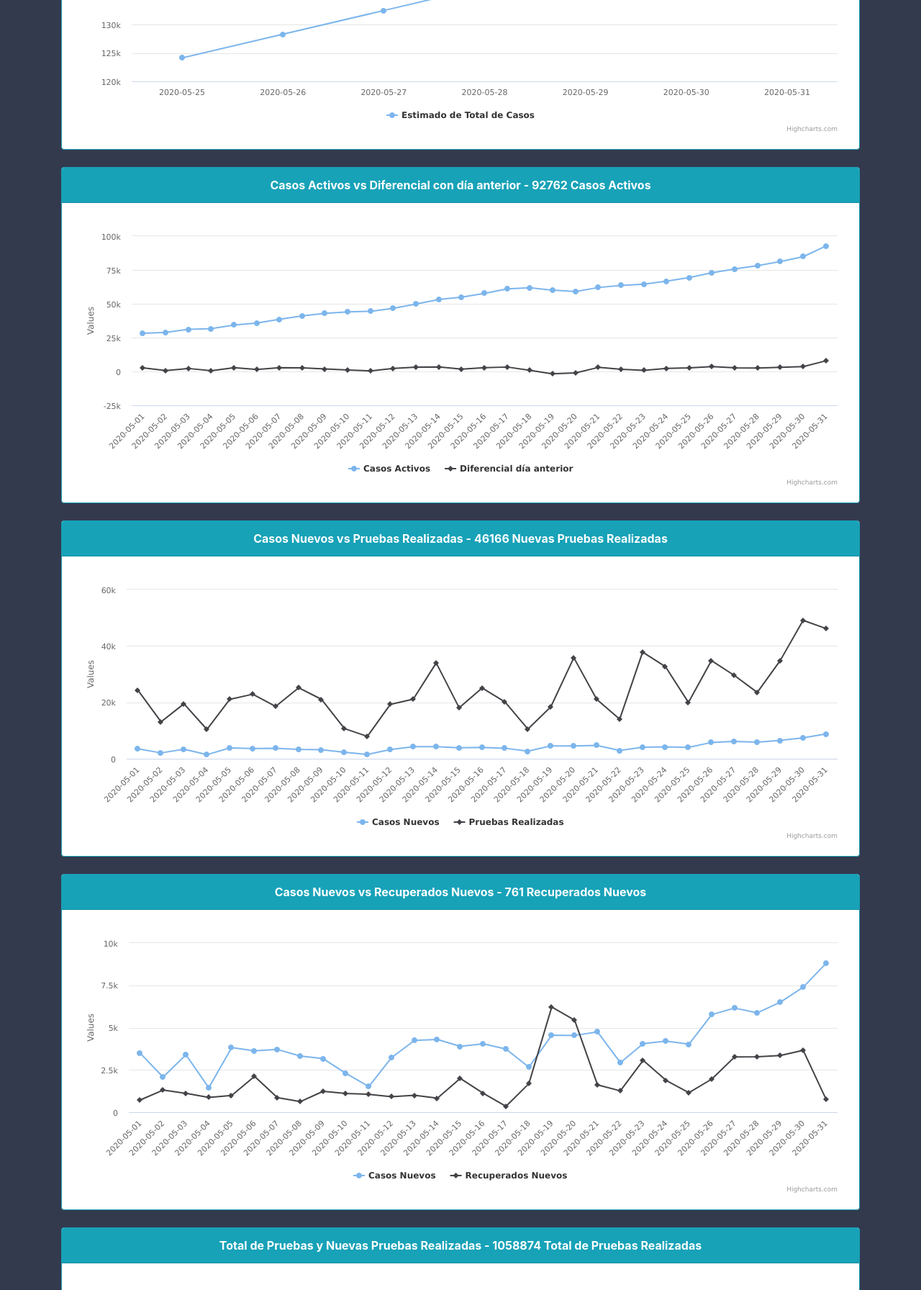
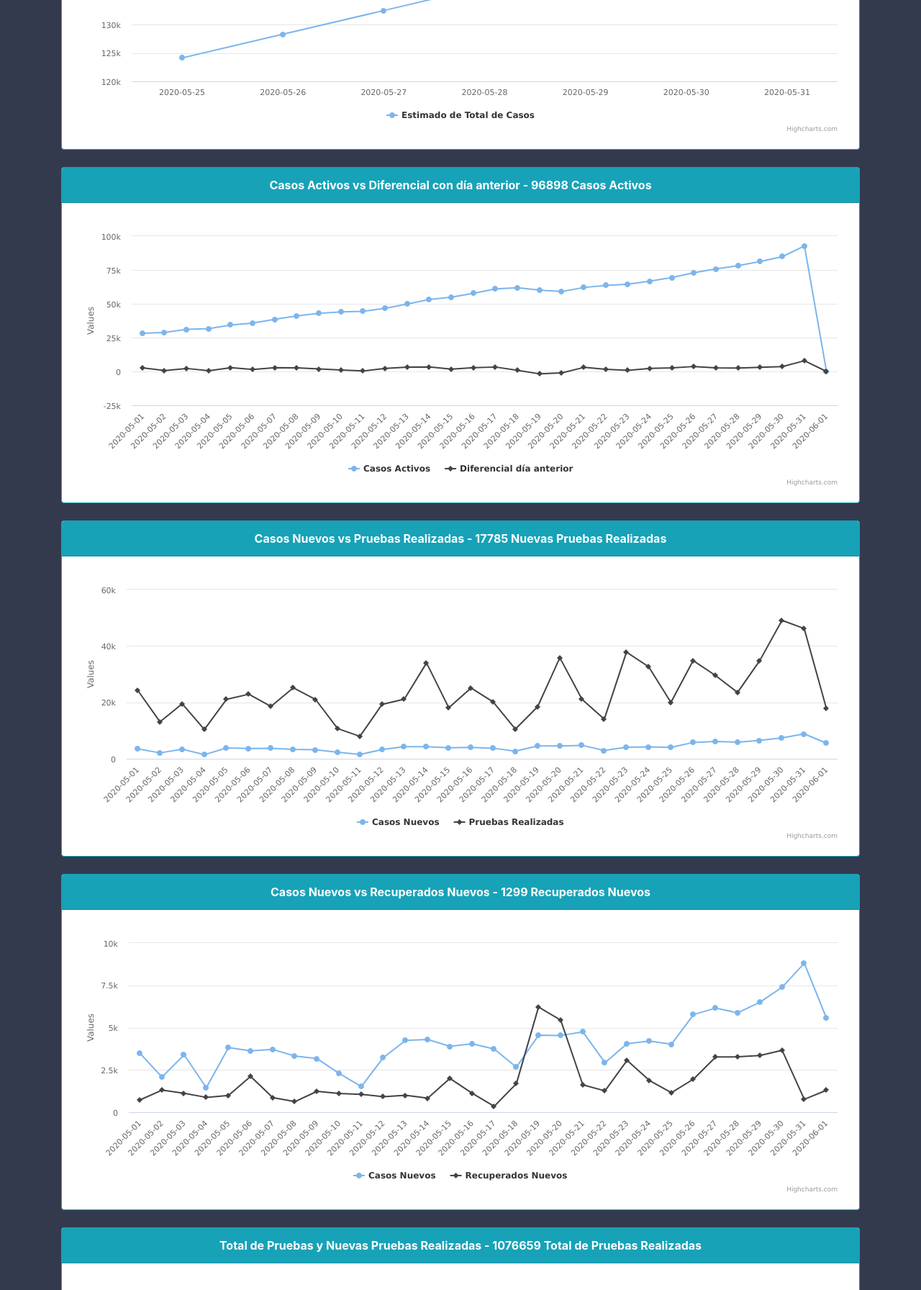
Before and after one commit to juan-salvador/data-analysis-covid, a PHP site: page / in a window 1280 px wide. Shown: the part 1920-3712 px from the top of the page at 72% size. Run offline with PHP 8.4, Linux system fonts and the light colour scheme.

Commit message:
feat(data):Update data

```diff
--- a/app/data.csv
+++ b/app/data.csv
@@ -86,3 +86,4 @@ id,semana,dia,fecha,casos_activos,diferencial_casos_activos,nuevos_casos,diferen
 83,22.00,viernes,2020-05-29,81264,3026,6506,632,148285,3349,76,62791,131,15,4230,3718,930,137563,1068,17,31102,10371,826054,5438,615,34820,11301,963617,36700,111585
 83,22.00,sábado,2020-05-30,84853,3589,7386,880,155671,3656,307,66447,141,10,4371,3042,-676,140605,950,-118,46049,14947,872103,6436,998,49091,14271,1012708,37650,118021
 83,22.00,domingo,2020-05-31,92762,7909,8805,1419,164476,761,-2895,67208,135,-6,4506,3562,520,144167,1023,73,42604,-3445,914707,7782,1346,46166,-2925,1058874,38673,125803
+83,23.00,lunes,2020-06-01,,,5563,-3242,170039,1299,538,68507,,,4634,1458,-2104,145625,1043,20,16327,-26277,931034,4520,-3262,17785,-28381,1076659,39716,130323
--- a/app/index.php
+++ b/app/index.php
@@ -111,7 +111,7 @@
         <div class="col mb-4">
             <div class="card border-info">
             <div class="card-header text-center text-white font-weight-bold bg-info mb-3">
-                Total de Casos Reportados: 164476 Casos
+                Total de Casos Reportados: 170039 Casos
             </div>
             <div id="init" class="card-body" style="width:100%; height:400px;">
             </div></div>
@@ -119,7 +119,7 @@
         <div class="col mb-4">
             <div class="card border-info">
             <div class="card-header text-center text-white font-weight-bold bg-info mb-3">
-                Nuevos Casos vs Diferencial con día anterior(*) - 8805 Nuevos Casos Reportados
+                Nuevos Casos vs Diferencial con día anterior(*) - 5563 Nuevos Casos Reportados
             </div>
             <div id="container" class="card-body" style="width:100%; height:400px;"></div>
             </div>
@@ -143,7 +143,7 @@
         <div class="col mb-4">
             <div class="card border-info">
                 <div class="card-header text-center text-white font-weight-bold bg-info mb-3">
-                    Casos Activos vs Diferencial con día anterior - 92762 Casos Activos
+                    Casos Activos vs Diferencial con día anterior - 96898 Casos Activos
                 </div>
                 <div id="chart3" class="card-body" style="width:100%; height:400px;"></div>
             </div>
@@ -151,7 +151,7 @@
         <div class="col mb-4">
             <div class="card border-info">
                 <div class="card-header text-center text-white font-weight-bold bg-info mb-3">
-                    Casos Nuevos vs Pruebas Realizadas - 46166 Nuevas Pruebas Realizadas
+                    Casos Nuevos vs Pruebas Realizadas - 17785 Nuevas Pruebas Realizadas
                 </div>
                 <div id="chart4" class="card-body" style="width:100%; height:400px;"></div>
             </div>
@@ -159,7 +159,7 @@
         <div class="col mb-4">
             <div class="card border-info">
                 <div class="card-header text-center text-white font-weight-bold bg-info mb-3">
-                    Casos Nuevos vs Recuperados Nuevos - 761 Recuperados Nuevos
+                    Casos Nuevos vs Recuperados Nuevos - 1299 Recuperados Nuevos
                 </div>
                 <div id="chart5" class="card-body" style="width:100%; height:400px;"></div>
             </div>
@@ -167,7 +167,7 @@
         <div class="col mb-4">
             <div class="card border-info">
                 <div class="card-header text-center text-white font-weight-bold bg-info mb-3">
-                    Total de Pruebas y Nuevas Pruebas Realizadas - 1058874 Total de Pruebas Realizadas
+                    Total de Pruebas y Nuevas Pruebas Realizadas - 1076659 Total de Pruebas Realizadas
                 </div>
                 <div id="chartTest" class="card-body" style="width:100%; height:400px;"></div>
             </div>
```
